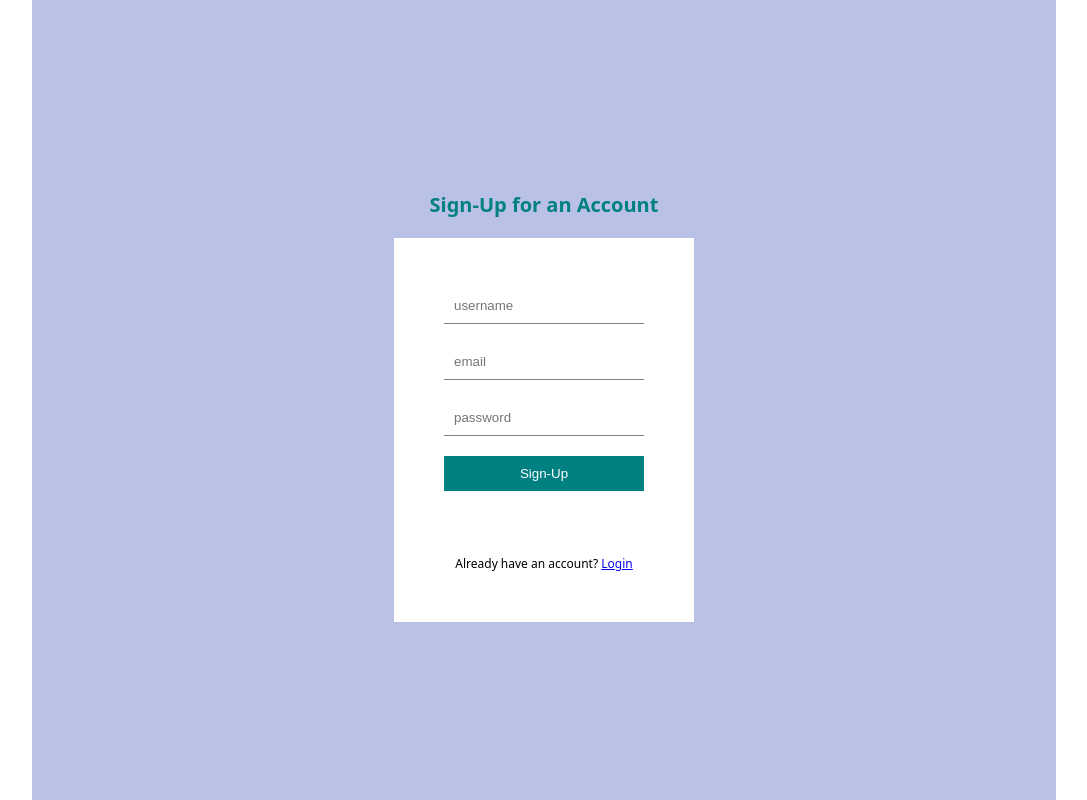
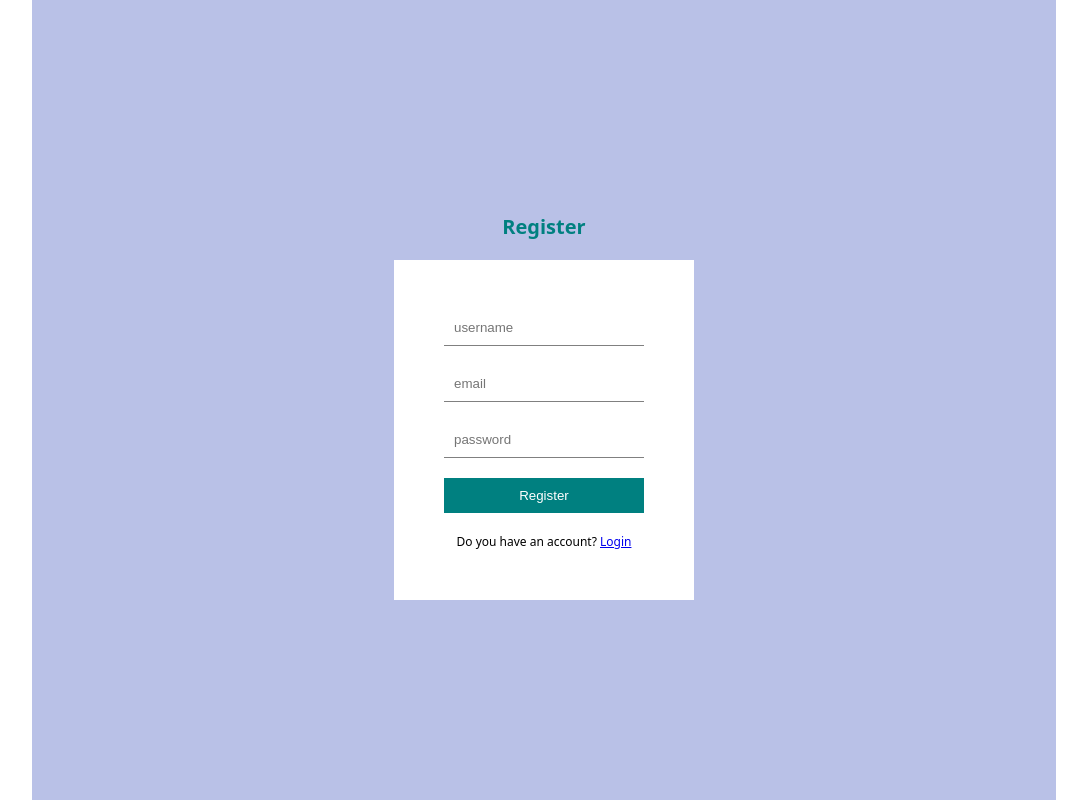
Before and after one commit to suyogbud/Blog, a React (Create React App) app in the folder client/: page /register in a window 1280 px wide. Shown: the whole page, without its empty margins (96-1183 px from the left). Built offline with nearby package versions, Linux system fonts and the light colour scheme.

Commit message:
Made Some changes to Login and Register page

```diff
--- a/client/src/pages/Login.jsx
+++ b/client/src/pages/Login.jsx
@@ -1,17 +1,57 @@
-import React from "react";
-import { Link } from "react-router-dom";
+import axios from "axios";
+import React, { useState, useContext } from "react";
+import { Link, useNavigate } from "react-router-dom";
+import { AuthContext } from "../context/authContext";
 
 const Login = () => {
+  const [inputs, setInputs] = useState({
+    username: "",
+    password: "",
+  });
+  const [err, setError] = useState(null);
+
+  const navigate = useNavigate();
+
+  const { login } = useContext(AuthContext);
+
+  const handleChange = (e) => {
+    setInputs((prev) => ({ ...prev, [e.target.name]: e.target.value }));
+  };
+
+  const handleSubmit = async (e) => {
+    e.preventDefault();
+    try {
+      await login(inputs);
+      navigate("/");
+    } catch (err) {
+      setError(
+        err.response?.data?.message || JSON.stringify(err.response.data)
+      );
+    }
+  };
+
   return (
     <div className="auth">
       <h1>Login</h1>
       <form>
-        <input type="text" placeholder="username" />
-        <input type="password" placeholder="password" />
-        <button>Login</button>
-        <p></p>
+        <input
+          required
+          type="text"
+          placeholder="username"
+          name="username"
+          onChange={handleChange}
+        />
+        <input
+          required
+          type="password"
+          placeholder="password"
+          name="password"
+          onChange={handleChange}
+        />
+        <button onClick={handleSubmit}>Login</button>
+        {err && <p>{err}</p>}
         <span>
-          Don't have an account? <Link to={"/register"}>Sign-up</Link>
+          Don't you have an account? <Link to="/register">Register</Link>
         </span>
       </form>
     </div>
--- a/client/src/pages/Register.jsx
+++ b/client/src/pages/Register.jsx
@@ -1,18 +1,62 @@
-import React from "react";
-import { Link } from "react-router-dom";
+import React, { useState } from "react";
+import { Link, useNavigate } from "react-router-dom";
+import axios from "axios";
 
 const Register = () => {
+  const [inputs, setInputs] = useState({
+    username: "",
+    email: "",
+    password: "",
+  });
+  const [err, setError] = useState(null);
+
+  const navigate = useNavigate();
+
+  const handleChange = (e) => {
+    setInputs((prev) => ({ ...prev, [e.target.name]: e.target.value }));
+  };
+
+  const handleSubmit = async (e) => {
+    e.preventDefault();
+    try {
+      await axios.post("/auth/register", inputs);
+      navigate("/login");
+    } catch (err) {
+      setError(
+        err.response?.data?.message || JSON.stringify(err.response?.data)
+      );
+    }
+  };
+
   return (
     <div className="auth">
-      <h1>Sign-Up for an Account</h1>
-      <form>
-        <input required type="text" placeholder="username" />
-        <input required type="email" placeholder="email" />
-        <input required type="password" placeholder="password" />
-        <button>Sign-Up</button>
-        <p></p>
+      <h1>Register</h1>
+      <form onSubmit={handleSubmit}>
+        <input
+          required
+          type="text"
+          placeholder="username"
+          name="username"
+          onChange={handleChange}
+        />
+        <input
+          required
+          type="email"
+          placeholder="email"
+          name="email"
+          onChange={handleChange}
+        />
+        <input
+          required
+          type="password"
+          placeholder="password"
+          name="password"
+          onChange={handleChange}
+        />
+        <button type="submit">Register</button>
+        {err && <p>{err}</p>}
         <span>
-          Already have an account? <Link to={"/login"}>Login</Link>
+          Do you have an account? <Link to="/login">Login</Link>
         </span>
       </form>
     </div>
```
